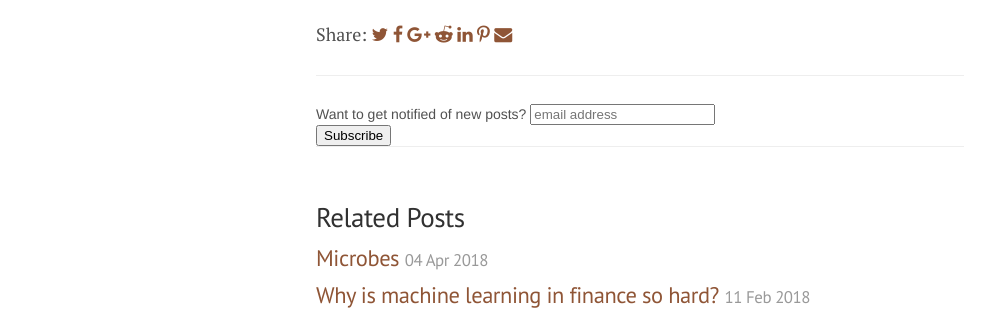
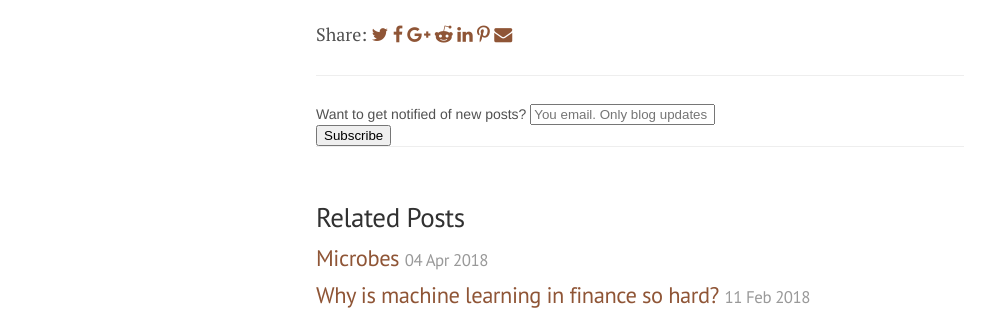
Before and after one commit to hardikp/hardikp.github.io, a Jekyll site: the page built from _posts/2017-08-22-intraday-predictions.md, in a window 1280 px wide. Shown: the part 2083-2393 px from the top of the page, without its empty margins (0-995 px from the left). Built offline with Jekyll 4.4.1, drawn with Linux system fonts in a browser that asks for light colours; formulas are drawn with MathJax 3; comment, search, counter and statistics services are not loaded.

Commit message:
Minor change

```diff
--- a/_layouts/post.html
+++ b/_layouts/post.html
@@ -48,7 +48,7 @@
 <form action="https://hardikp.us13.list-manage.com/subscribe/post?u=eab9e4cedca144a244e9d3f83&amp;id=3dd9aad516" method="post" id="mc-embedded-subscribe-form" name="mc-embedded-subscribe-form" class="validate" target="_blank" novalidate>
     <div id="mc_embed_signup_scroll">
   <label for="mce-EMAIL">Want to get notified of new posts?</label>
-  <input type="email" value="" name="EMAIL" class="email" id="mce-EMAIL" placeholder="email address" required>
+  <input type="email" value="" name="EMAIL" class="email" id="mce-EMAIL" placeholder="You email. Only blog updates no spam :)" required>
     <!-- real people should not fill this in and expect good things - do not remove this or risk form bot signups-->
     <div style="position: absolute; left: -5000px;" aria-hidden="true"><input type="text" name="b_eab9e4cedca144a244e9d3f83_3dd9aad516" tabindex="-1" value=""></div>
     <div class="clear"><input type="submit" value="Subscribe" name="subscribe" id="mc-embedded-subscribe" class="button"></div>
```
